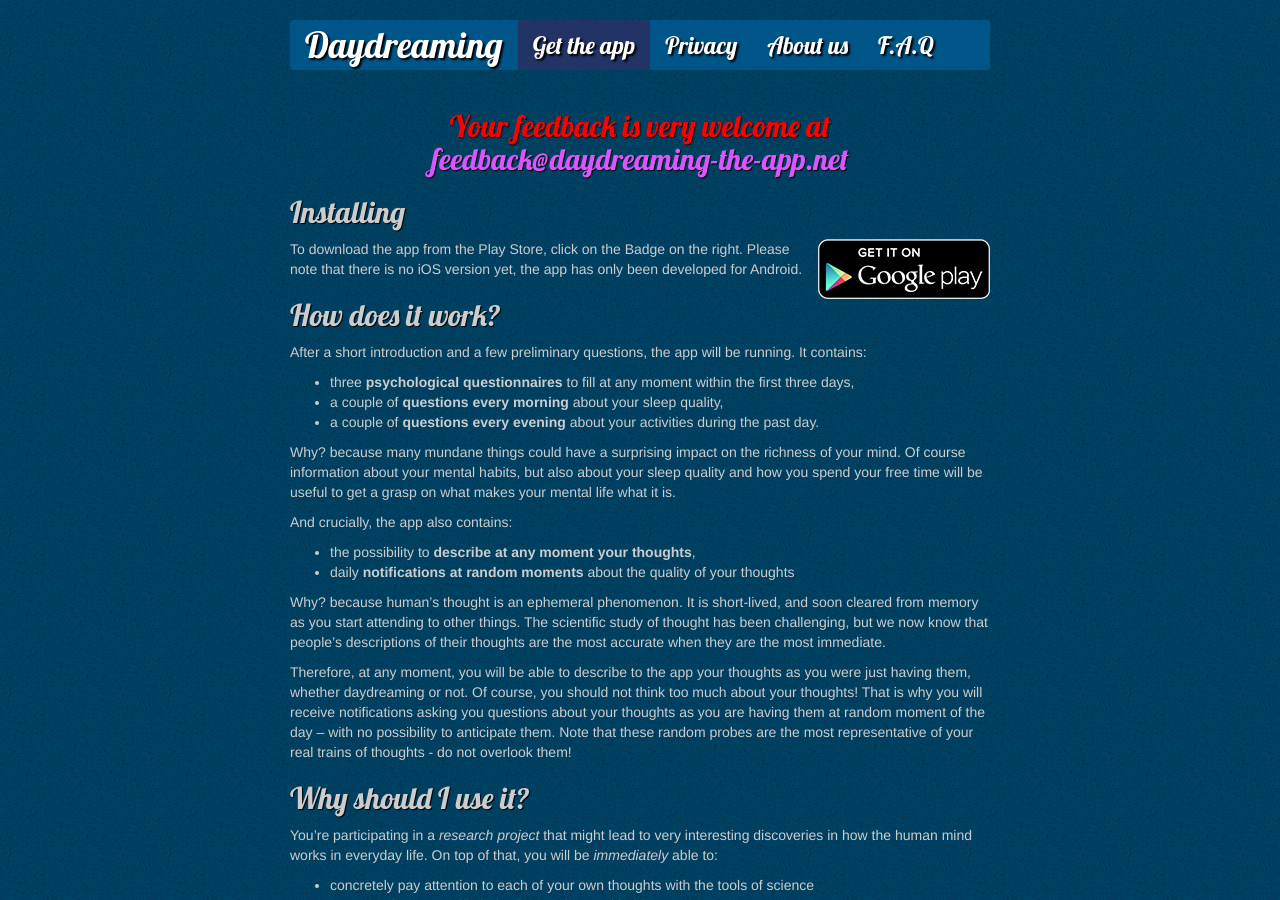
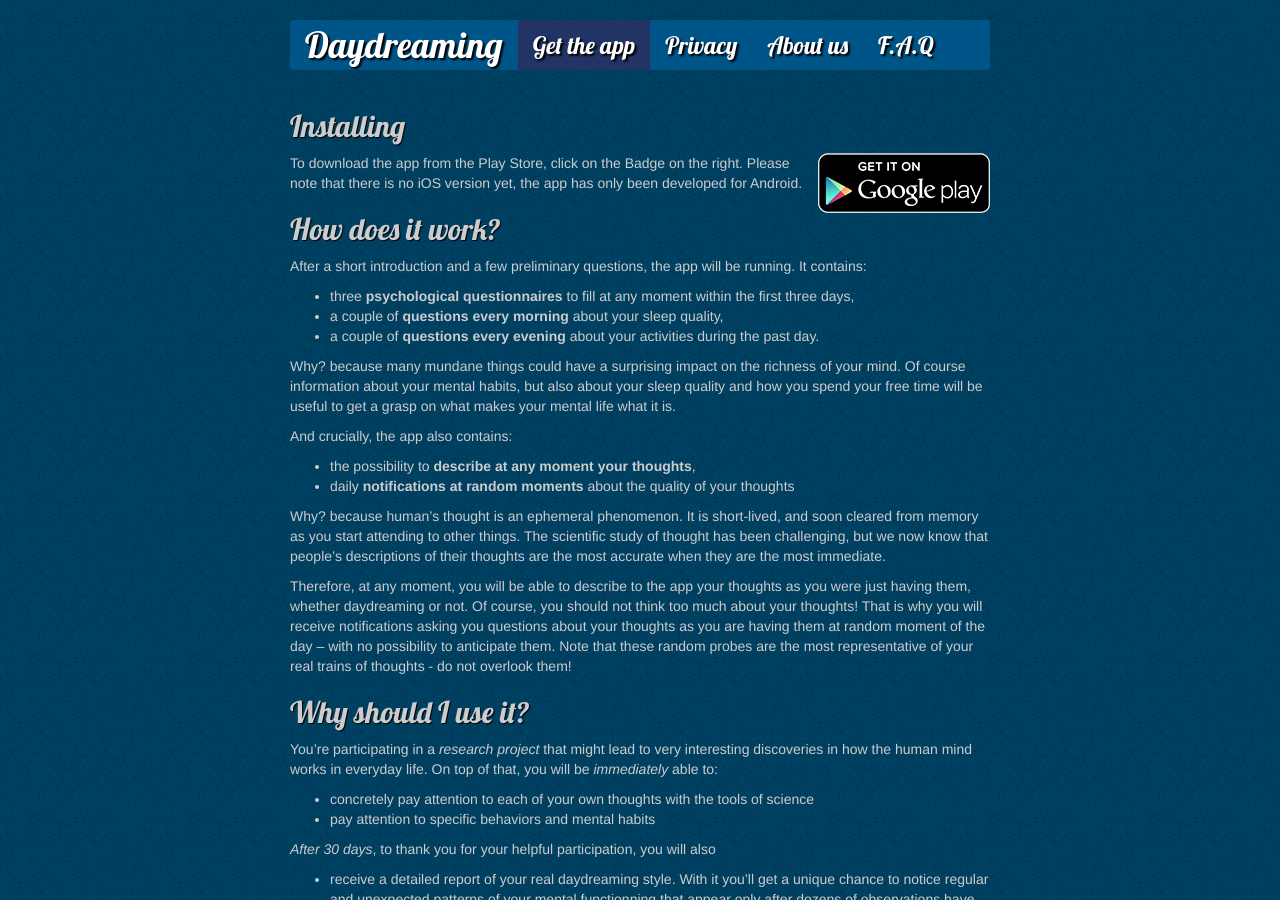
Before and after one commit to daydreaming-experiment/daydreaming-the-app.net, a Jekyll site: the page built from app/index.md, in a window 1280 px wide and 900 px high. Built offline with Jekyll 4.4.1, drawn with Linux system fonts in a browser that asks for light colours; Markdown is read by kramdown in place of the engine named in the settings; comment, search, counter and statistics services are not loaded.

Commit message:
Update index.md
Remove huge "feedback is welcome" on top - redundant with bottom "delighted to hear from you"

```diff
--- a/app/index.md
+++ b/app/index.md
@@ -3,8 +3,6 @@ layout: default
 title: Get the app
 tag: app
 ---
-
-##<center> <font color="red"> Your feedback is very welcome at <br> <a href="mailto:feedback@daydreaming-the-app.net">feedback@daydreaming-the-app.net</a></font> </center>
 
 ## Installing
 
```
